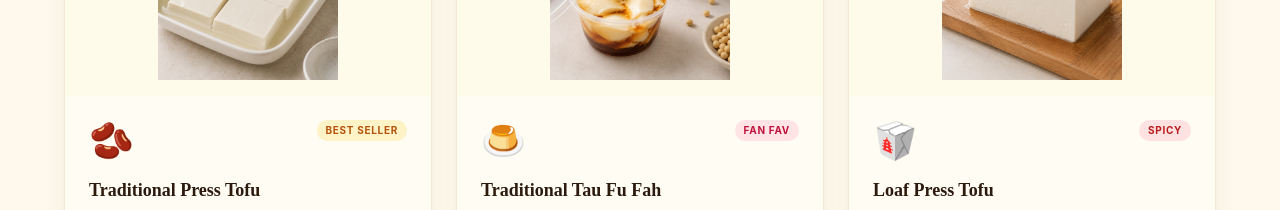
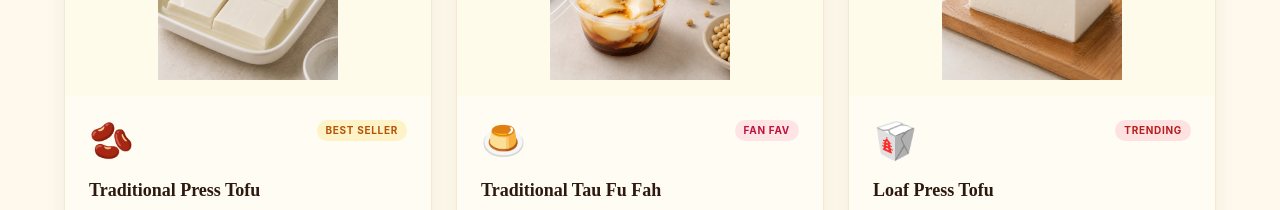
Before and after one commit to SenaLadz/tofuhauz, a Next.js app: page / in a window 1280 px wide. Shown: the part 1680-1890 px from the top of the page. Built offline with nearby package versions, Linux system fonts and the light colour scheme.

Commit message:
Fix badge typo: Tranding -> Trending on BM menu (Loaf Press Tofu)

```diff
--- a/pages/index.tsx
+++ b/pages/index.tsx
@@ -41,7 +41,7 @@ const T = {
     menu: [
       { name:'Traditional Press Tofu',  desc:'Firm, dense, and ready to cook — our pressed tofu is made from pure, non-GMO soybeans with minimal moisture for a satisfying texture that holds its shape beautifully in any dish.', price:'RM 11.00 for 8 pieces', badge:'Best Seller',  badgeColor:'bg-amber-100 text-amber-700',  emoji:'🫘', image:'/image1.png' },
       { name:'Traditional Tau Fu Fah', desc:'Silky smooth and melt-in-your-mouth tender — our Tau Fu Fah is crafted from pure, non-GMO soybeans, gently set to achieve a delicate, creamy texture that soothes with every spoonful. Served with fragrant ginger syrup or rich palm sugar syrup, it is a timeless traditional dessert that warms the heart and delights the soul.',   price:'RM 3.50 per pack', badge:'Fan Fav',      badgeColor:'bg-rose-100 text-rose-700',    emoji:'🍮', image:'/image2.png' },
-      { name:'Loaf Press Tofu',    desc:'Thick, firm, and beautifully structured — our Loaf Pressed Tofu is crafted from pure, non-GMO soybeans, pressed into a generous loaf block for maximum versatility in the kitchen. With its dense texture and low moisture content, it slices cleanly, holds its shape perfectly, and soaks up marinades and sauces like no other. Whether pan-fried, grilled, steamed, or added into hearty stews and curries, this is the go-to tofu for bold, satisfying meals.',price:'RM 6.00', badge:'Spicy',        badgeColor:'bg-red-100 text-red-700',      emoji:'🥡', image:'/image3.png' },
+      { name:'Loaf Press Tofu',    desc:'Thick, firm, and beautifully structured — our Loaf Pressed Tofu is crafted from pure, non-GMO soybeans, pressed into a generous loaf block for maximum versatility in the kitchen. With its dense texture and low moisture content, it slices cleanly, holds its shape perfectly, and soaks up marinades and sauces like no other. Whether pan-fried, grilled, steamed, or added into hearty stews and curries, this is the go-to tofu for bold, satisfying meals.',price:'RM 6.00', badge:'Trending',        badgeColor:'bg-red-100 text-red-700',      emoji:'🥡', image:'/image3.png' },
       { name:'Fresh Soy Water (Pack)',  desc:'Pure, refreshing, and naturally wholesome — our Fresh Soy Water is made from carefully selected, non-GMO soybeans, gently processed to preserve its natural goodness and mild, creamy flavour. Packed fresh for your convenience, it is a clean and nourishing plant-based drink that is free from artificial additives, perfect for the whole family to enjoy any time of the day.',        price:'RM 6.00', badge:'Local Twist',  badgeColor:'bg-yellow-100 text-yellow-700',emoji:'🧃', image:'/image4.png' },
       { name:'Fresh Soy Water (Bottle)',        desc:'Pure, refreshing, and naturally wholesome — our Fresh Soy Water comes in a handy bottle, made from carefully selected, non-GMO soybeans, gently processed to preserve its natural goodness and mild, creamy flavour. Grab and go, sip and savour — a clean, nourishing plant-based drink with no artificial additives, perfect for a healthy lifestyle on the move.',        price:'RM 2.00', badge:'Signature',    badgeColor:'bg-cyan-100 text-cyan-700',    emoji:'🍶', image:'/image5.png' },
     ],
@@ -105,7 +105,7 @@ const T = {
     menu: [
       { name:'Tauhu Press Tradisional',  desc:'Padat, kenyal, dan sedia untuk dimasak — tauhu press kami diperbuat daripada kacang soya tulen tanpa GMO dengan kandungan air yang rendah, menghasilkan tekstur yang memuaskan dan mengekalkan bentuknya dengan sempurna dalam setiap hidangan.',                                                                                                                                                                                                                                                                                                price:'RM 11.00 untuk 8 ketul', badge:'Terlaris',          badgeColor:'bg-amber-100 text-amber-700',  emoji:'🫘', image:'/image1.png' },
       { name:'Tau Fu Fah Tradisional', desc:'Lembut, licin, dan cair di mulut — Tau Fu Fah kami dibuat daripada kacang soya tulen tanpa GMO, diset dengan teliti untuk menghasilkan tekstur yang halus dan berkrim yang menenangkan dengan setiap suapan. Dihidangkan dengan sirap halia yang wangi atau sirap gula merah yang kaya, ia adalah pencuci mulut tradisional yang abadi yang menghangatkan hati dan menyukakan jiwa.',                                                                                                                                                                   price:'RM 3.50 setiap pek',     badge:'Kegemaran',         badgeColor:'bg-rose-100 text-rose-700',    emoji:'🍮', image:'/image2.png' },
-      { name:'Tauhu Press Loaf',       desc:'Tebal, padat, dan berstruktur indah — Tauhu Press Loaf kami dibuat daripada kacang soya tulen tanpa GMO, ditekan ke dalam blok loaf yang besar untuk fleksibiliti maksimum di dapur. Dengan teksturnya yang padat dan kandungan air yang rendah, ia dipotong dengan bersih, mengekalkan bentuknya dengan sempurna, dan menyerap marinasi dan sos seperti tiada yang lain. Sama ada digoreng, dibakar, dikukus, atau ditambah ke dalam rebusan dan kari yang sedap, ini adalah tauhu pilihan untuk hidangan yang berani dan memuaskan.', price:'RM 6.00',                badge:'Terlaris',          badgeColor:'bg-red-100 text-red-700',      emoji:'🥡', image:'/image3.png' },
+      { name:'Tauhu Press Loaf',       desc:'Tebal, padat, dan berstruktur indah — Tauhu Press Loaf kami dibuat daripada kacang soya tulen tanpa GMO, ditekan ke dalam blok loaf yang besar untuk fleksibiliti maksimum di dapur. Dengan teksturnya yang padat dan kandungan air yang rendah, ia dipotong dengan bersih, mengekalkan bentuknya dengan sempurna, dan menyerap marinasi dan sos seperti tiada yang lain. Sama ada digoreng, dibakar, dikukus, atau ditambah ke dalam rebusan dan kari yang sedap, ini adalah tauhu pilihan untuk hidangan yang berani dan memuaskan.', price:'RM 6.00',                badge:'Trending',          badgeColor:'bg-red-100 text-red-700',      emoji:'🥡', image:'/image3.png' },
       { name:'Air Soya Segar (Pek)',   desc:'Tulen, menyegarkan, dan semulajadi berkhasiat — Air Soya Segar kami dibuat daripada kacang soya terpilih tanpa GMO, diproses dengan lembut untuk mengekalkan kebaikan semulajadi dan rasa ringan yang berkrim. Dikemas segar untuk kemudahan anda, ia adalah minuman berasaskan tumbuhan yang bersih dan berkhasiat tanpa bahan tambahan buatan, sesuai untuk seluruh keluarga menikmati pada bila-bila masa.',                                                                                                                              price:'RM 6.00',                badge:'Sentuhan Tempatan', badgeColor:'bg-yellow-100 text-yellow-700',emoji:'🧃', image:'/image4.png' },
       { name:'Air Soya Segar (Botol)', desc:'Tulen, menyegarkan, dan semulajadi berkhasiat — Air Soya Segar kami hadir dalam botol yang mudah, dibuat daripada kacang soya terpilih tanpa GMO, diproses dengan lembut untuk mengekalkan kebaikan semulajadi dan rasa ringan yang berkrim. Ambil dan pergi, teguk dan nikmati — minuman berasaskan tumbuhan yang bersih dan berkhasiat tanpa bahan tambahan buatan, sesuai untuk gaya hidup sihat yang aktif.',                                                                                                                            price:'RM 2.00',                badge:'Signature',         badgeColor:'bg-cyan-100 text-cyan-700',    emoji:'🍶', image:'/image5.png' },
     ],
```
